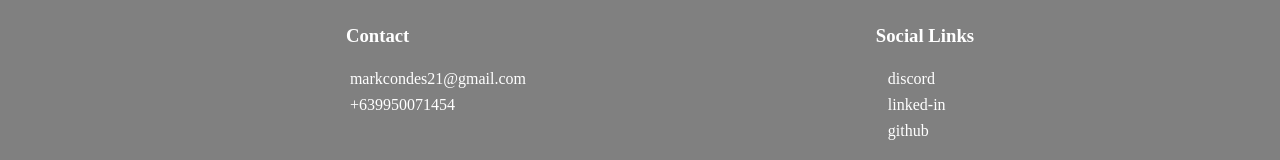
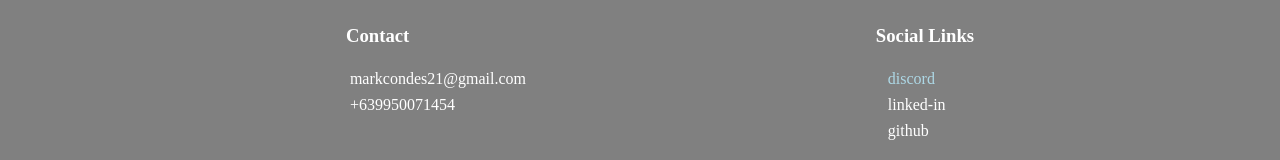
Before and after one commit to sabirama/personal-portfolio, a React (Vite) app: page / in a window 1280 px wide. In both pictures the pointer is over the link "discord". Shown: the part 2613-2773 px from the top of the page. Built offline with nearby package versions, Linux system fonts and the light colour scheme; the HTML template or start-up script is replaced by a standard one.

Commit message:
footer lnks hover color

```diff
--- a/src/components/footer/Footer.css
+++ b/src/components/footer/Footer.css
@@ -16,6 +16,10 @@
   padding: 0.25rem;
 }
 
+.footer-links li a:hover {
+  color: lightblue;
+}
+
 .copyright {
   display: flex;
   justify-content: center;
```
